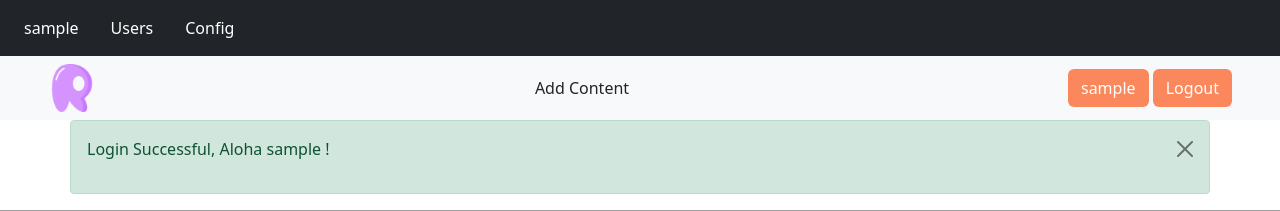
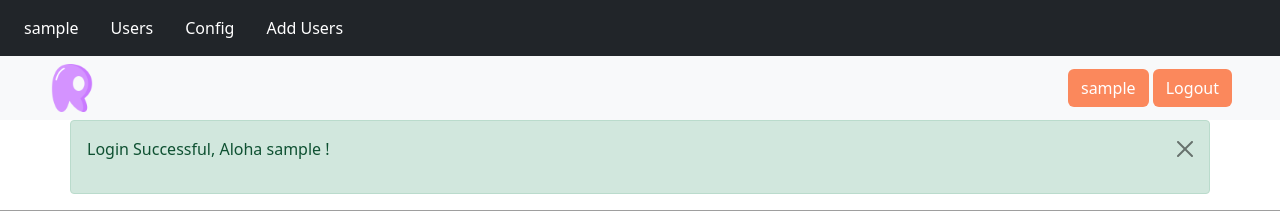
Before and after one commit to Libbna/CUSTOM-CMS, a PHP site: page /home in a window 1280 px wide. Shown: the top 211 px of the page. Run offline with PHP 8.4, Linux system fonts and the light colour scheme; the visitor is signed in with stand-in values (Sample User, id 1); data that the repository does not hold is empty; a stand-in replaces the project's code that opens the database connection; some libraries are stand-ins or nearby versions; grey boxes are pictures that could not be loaded.

Commit message:
#161: Added a functioality in admin section to add a user[WIP]

```diff
--- a/routes.yaml
+++ b/routes.yaml
@@ -66,6 +66,14 @@ user_info_route:
   path: /user-info
   defaults: { controller: 'Cms\Controllers\Admin::displayUserDetails' }
 
+user_form_route:
+  path: /user-form
+  defaults: { controller: 'Cms\Controllers\Admin::displayAddUserForm' }
+
+user_insert_route:
+  path: /user-insert
+  defaults: { controller: 'Cms\Controllers\Db_auth::userRegistration' }
+
 delete_route:
   path: /delete/id/{id}
   defaults: { controller: 'Cms\Controllers\Admin::userDelete' }
--- a/views/templates/header.html.twig
+++ b/views/templates/header.html.twig
@@ -18,6 +18,11 @@
 				<li>
 					<a href="config" class="nav-link text-white">
 						Config
+					</a>
+				</li>
+				<li>
+					<a href="user-form" class="nav-link text-white">
+						Add Users
 					</a>
 				</li>
 			</ul>
@@ -47,12 +52,6 @@
 							{{ nav_link.title }}</a>
 					</li>
 				{% endfor %}
-				{% if authenticated_userId %}
-					<li class="nav-item">
-						<a href="content-page" class="nav-link active text-dark">
-							Add Content</a>
-					</li>
-				{% endif %}
 			</ul>
 			<div class="d-lg-block d-flex flex-column user-auth-btns">
 				{% if authenticated_userId %}
```
Also changed, not shown: src/Controllers/Admin.php (+13 -0 lines).
